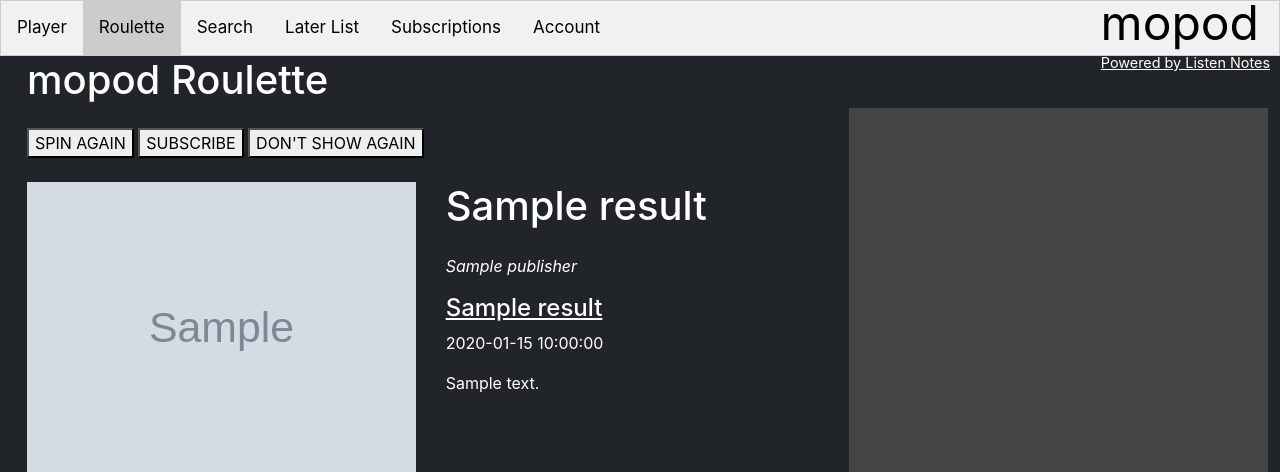
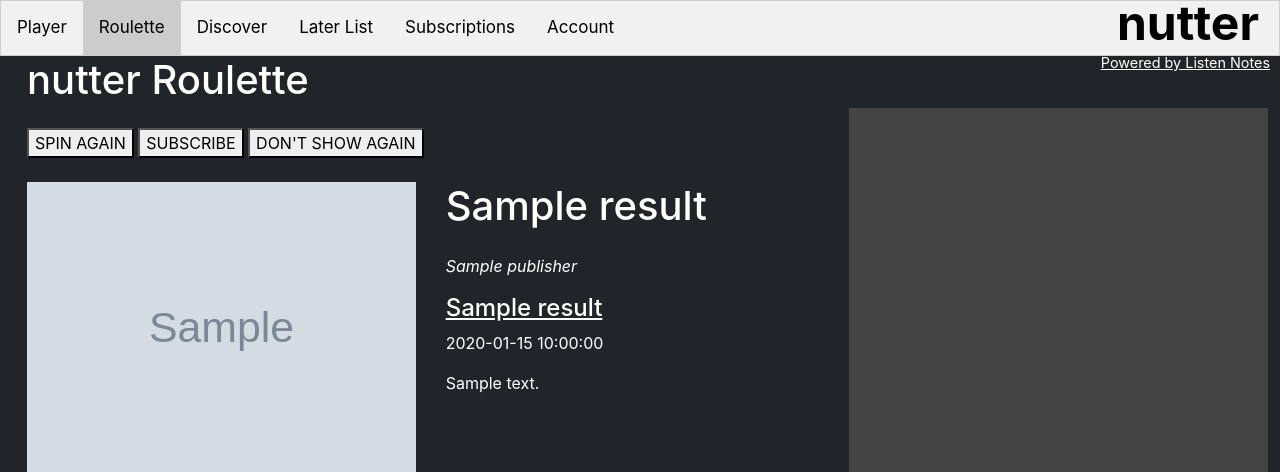
Before and after one commit to rudypospisil/MoPod, a Flask app: template templates/index.html in a window 1280 px wide. Shown: the top 472 px of the page. Run offline with Flask 2, Linux system fonts and the light colour scheme; the template is opened without the code that fills it: most values are stand-ins (such as "Sample title", 1, 10 or a date in 2020); grey boxes marked "Sample" are stand-in pictures; data that the repository does not hold is empty; parts of the project's set-up code (start-up, migrations or seed data) failed here and were passed over; some libraries are stand-ins or nearby versions.

Commit message:
Minor updates

```diff
--- a/static/css/mopod.css
+++ b/static/css/mopod.css
@@ -25,6 +25,7 @@
   color: #000;
   top: -14px;
   font-size: 3rem;
+  font-weight: bold;
   display: block;
 }
 
@@ -85,7 +86,7 @@
 button.disabled {
 	border: none;
 	background-color: rgba(100,100,0,0.75);
-  cursor: none;
+  cursor: pointer;
 }
 button:hover { cursor: pointer; background-color: #ddd; }
 button.disabled:hover { cursor: none; background-color: rgba(100,100,0,0.75); }
--- a/static/js/mopod.js
+++ b/static/js/mopod.js
@@ -285,6 +285,10 @@
 	  let payload = "";
 	  let jObj = {};
 	  let newCounter = 0;
+	  let today = new Date();
+		let date = today.getFullYear() + "-" + (today.getMonth() + 1) + "-" + today.getDate();
+		let time = today.getHours() + ":" + today.getMinutes() + ":" + today.getSeconds();
+		let updateTime = date+  " " + time;
 
     let reqObj = new XMLHttpRequest();
     let reqUrl = "/getSubscriptions";
@@ -303,6 +307,7 @@
 
         payload += `  <div class=\"col-12\">
         								<p>` + jObj.length + ` subscriptions. <span id=\"newCounter\"></span></p>
+        								<p>Last local update: <span id=\"lastUpdateTime\"></span></p>
         							</div>
 		    							<div class=\"col-12\">
 												<button onclick=\"mopod.reloadSubscriptions();\">REFRESH</button>
@@ -326,6 +331,7 @@
 	      {
 	        document.getElementById("subscriptionResults").innerHTML = payload;
 	        document.getElementById("newCounter").innerHTML = newCounter + " with new episodes.";
+	        document.getElementById("lastUpdateTime").innerHTML = updateTime;
 	      }
 	      else
 	      {
@@ -333,31 +339,6 @@
 	      }
       }
 	  }
-  },
-  // Insert into db and also DOM and public jObj.
-  insertSubscription: function()
-  {
-	  id = event.currentTarget.offsetParent.dataset.podcastid;
-
-    reqObj = new XMLHttpRequest();
-    reqUrl = "/insertSubscription?id=" + id;
-    reqObj.open("GET", reqUrl, true);
-    reqObj.send();
-    reqObj.onreadystatechange = function()
-    {
-      if(reqObj.readyState === 4)
-      {
-        jObj = JSON.parse(reqObj.response);
-        mopod.jObj_subscriptions.push(jObj);
-
-        mopod.openTab(null, "subscriptions");
-        document.getElementsByClassName("tabLinks")[4].className += " active";
-
-        podcast = mopod.getSubscriptionHTML(jObj);
-        document.getElementById("subscriptionResults").insertAdjacentHTML("afterbegin", podcast);
-        document.getElementById("subscriptionResults").getElementsByTagName("div")[0].getElementsByTagName("span")[0].classList.add("active")
-      }
-    }
   },
   // Delete from db and also from DOM and jObj.
   deleteSubscription: function()
--- a/templates/index.html
+++ b/templates/index.html
@@ -4,19 +4,19 @@
 	<div id="tabs" class="tab">
 	  <button class="tabLinks" onclick="mopod.openTab(event, 'player')">Player</button>
 	  <button class="tabLinks active" onclick="mopod.openTab(event, 'roulette')">Roulette</button>
-	  <button class="tabLinks" onclick="mopod.openTab(event, 'search')">Search</button>
+	  <button class="tabLinks" onclick="mopod.openTab(event, 'search')">Discover</button>
 	  <button class="tabLinks" onclick="mopod.openTab(event, 'laterList')">Later List</button>
 	  <button class="tabLinks" onclick="mopod.openTab(event, 'subscriptions')">Subscriptions</button>
 	  <button class="tabLinks" onclick="mopod.openTab(event, 'account')">Account</button>
-	  <p id="logo">mopod</p>
+	  <p id="logo">nutter</p>
 	</div>
 	<p id="lnCredit"><a href="https://www.listennotes.com/" target="_blank">Powered by Listen Notes</a></p>
 	<div id="player" class="tabContent">
 		<div class="container">
 			<div class="row">
 				<div class="col-12">
-					<h1>mopod Player</h1>
-					<div id="playerResult"><p>Choose an episode from Roulette, Search, Later List, or Subscriptions and it will appear here.</div>
+					<h1>nutter Player</h1>
+					<div id="playerResult"><p>Choose an episode from Roulette, Discover, Later List, or Subscriptions and it will appear here.</div>
 				</div>
 			</div>
 		</div>
@@ -26,7 +26,7 @@
 		<div class="container">
 			<div class="row">
 				<div class="col-12">
-					<h1>mopod Roulette</h1>
+					<h1>nutter Roulette</h1>
 				</div>
 			</div>
 			<div id="rouletteResult" data-episodeid="{{ result["id"] }}" data-podcastid="{{ result["podcast_id"] }}">
@@ -61,7 +61,7 @@
 		<div class="container">
 			<div class="row">
 				<div class="col-12">
-					<h1>mopod Search</h1>
+					<h1>nutter Search</h1>
 					<div id="searchBox">
 						<input type="radio" id="episode" name="searchType" value="episode">
 						<label for="episode">Episode</label>
@@ -84,7 +84,7 @@
 		<div class="container">
 			<div class="row">
 				<div class="col-12">
-					<h1>mopod Later List</h1>
+					<h1>nutter Later List</h1>
 				</div>
 			</div>
 			<div class="row">
@@ -97,7 +97,7 @@
 		<div class="container">
 			<div class="row">
 				<div class="col-12">
-					<h1>mopod Subscriptions</h1>
+					<h1>nutter Subscriptions</h1>
 				</div>
 			</div>
 			<!--
@@ -126,7 +126,7 @@
 		<div class="container">
 			<div class="row">
 				<div class="col-12">
-					<h1>mopod Account</h1>
+					<h1>nutter Account</h1>
 				</div>
 			</div>
 			<div id="accountResults">
```
Also changed, not shown: 1 other file.
